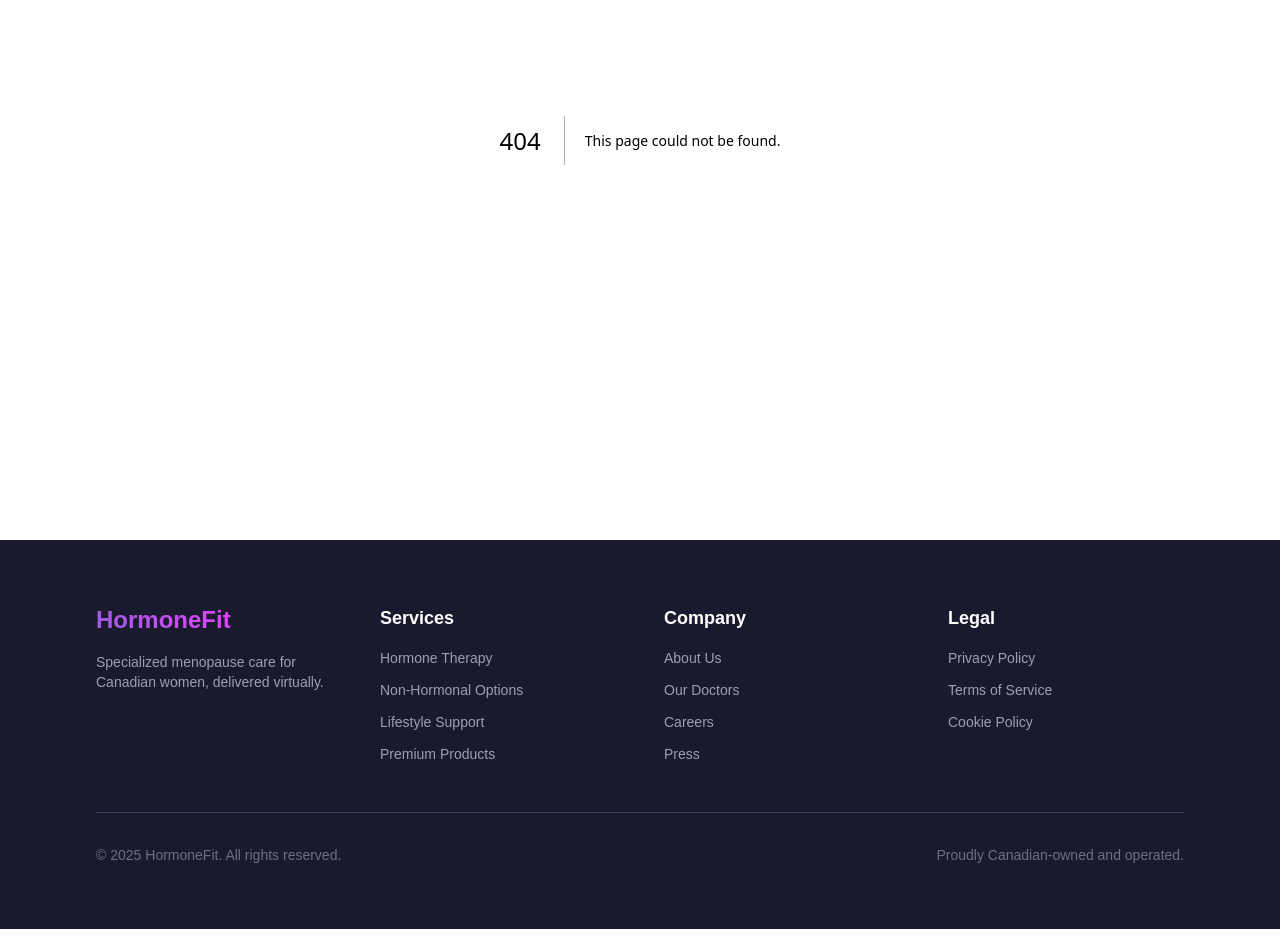
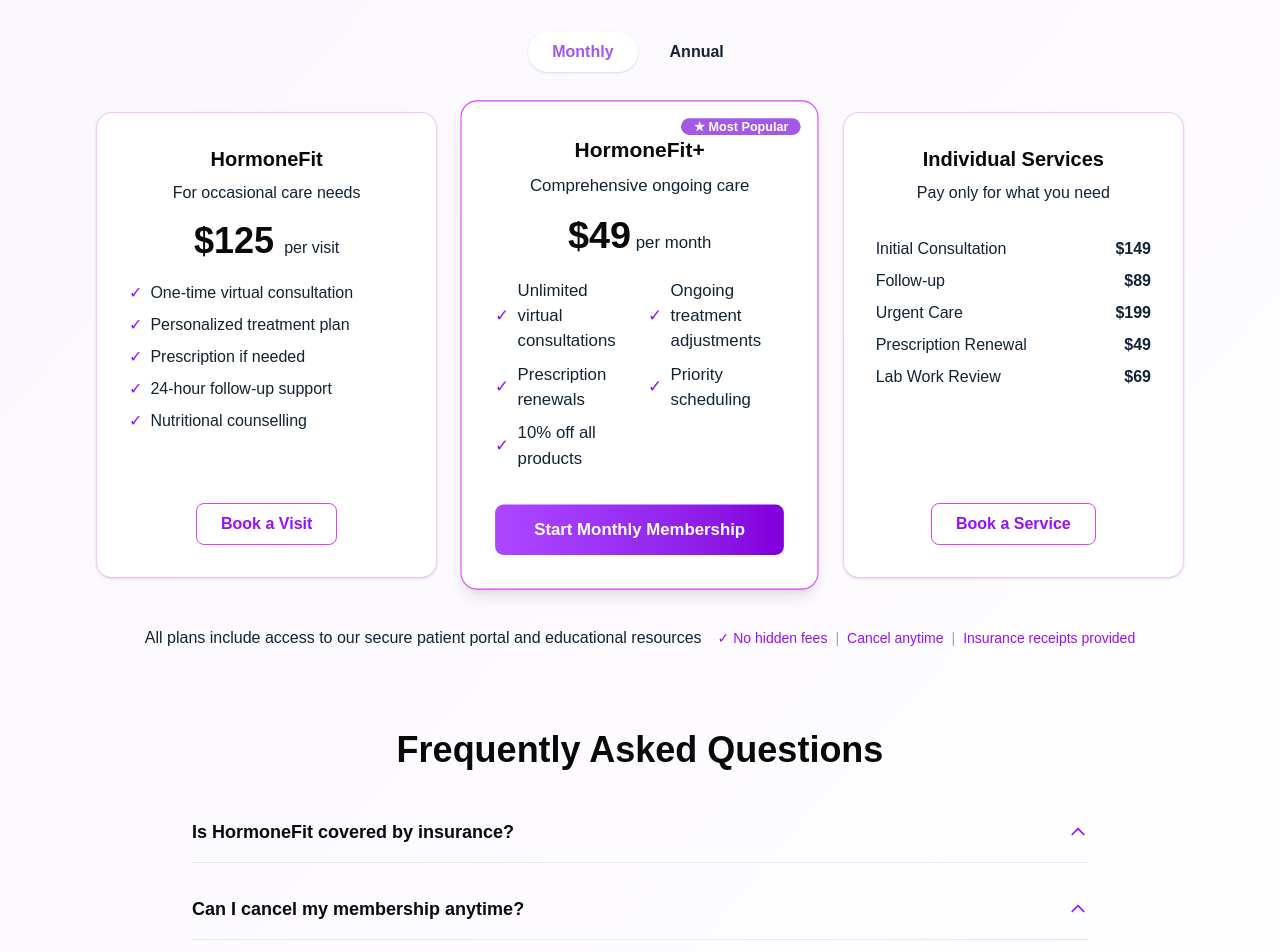
Before and after one commit to Spicfy/HormoneFit, a Next.js app: page /price in a window 1280 px wide. Before the commit this address had no page. Shown: the part 260-1212 px from the top of the page. Before the commit the page ends 1189 px from the top, so only its background shows below. Built offline with nearby package versions, Linux system fonts and the light colour scheme.

Commit message:
pricing 2.0

```diff
--- a/app/faq/page.tsx
+++ b/app/faq/page.tsx
@@ -110,7 +110,7 @@ export default function FAQPage() {
   const [openQuestion, setOpenQuestion] = useState<number | null>(null);
 
   return (
-    <main className="bg-whitetxt min-h-screen font-sans text-blacktxt py-20 px-4 md:px-24">
+    <main className="bg-whitetxt min-h-screen font-sans text-blacktxt py-30 px-4 md:px-24">
       <div className="max-w-4xl mx-auto text-center">
         <h1 className="text-4xl md:text-6xl font-bold bg-gradient-to-r from-accent1 to-accent2 bg-clip-text text-transparent mb-4">
           Frequently Asked Questions
--- a/app/page.tsx
+++ b/app/page.tsx
@@ -228,7 +228,7 @@ export default function Home() {
 							{/* Card 1 */}
 							<div className="bg-whitetxt rounded-2xl border border-accent2/30 shadow p-8 flex flex-col">
 								<div className="w-12 h-12 flex items-center justify-center rounded-full bg-accent1/10 mb-4">
-									<img src="/leaf.svg" alt="" className="w-7 h-7" />
+									<img src="/heart.svg" alt="" className="w-7 h-7" />
 								</div>
 								<h3 className="text-xl font-bold text-blacktxt mb-2">Hormone Therapy</h3>
 								<p className="text-secondarytxt">
@@ -238,7 +238,7 @@ export default function Home() {
 							{/* Card 2 */}
 							<div className="bg-whitetxt rounded-2xl border border-accent2/30 shadow p-8 flex flex-col">
 								<div className="w-12 h-12 flex items-center justify-center rounded-full bg-accent2/10 mb-4">
-									<img src="/pill.svg" alt="" className="w-7 h-7" />
+									<img src="/heart.svg" alt="" className="w-7 h-7" />
 								</div>
 								<h3 className="text-xl font-bold text-blacktxt mb-2">Non-Hormonal Medications</h3>
 								<p className="text-secondarytxt">
@@ -248,7 +248,7 @@ export default function Home() {
 							{/* Card 3 */}
 							<div className="bg-whitetxt rounded-2xl border border-accent2/30 shadow p-8 flex flex-col">
 								<div className="w-12 h-12 flex items-center justify-center rounded-full bg-accent1/10 mb-4">
-									<img src="/lifestyle.svg" alt="" className="w-7 h-7" />
+									<img src="/heart.svg" alt="" className="w-7 h-7" />
 						</div>
 								<h3 className="text-xl font-bold text-blacktxt mb-2">Lifestyle Modifications</h3>
 								<p className="text-secondarytxt">
@@ -258,7 +258,7 @@ export default function Home() {
 							{/* Card 4 */}
 							<div className="bg-whitetxt rounded-2xl border border-accent2/30 shadow p-8 flex flex-col">
 								<div className="w-12 h-12 flex items-center justify-center rounded-full bg-accent2/10 mb-4">
-									<img src="/supplement.svg" alt="" className="w-7 h-7" />
+									<img src="/heart.svg" alt="" className="w-7 h-7" />
 								</div>
 								<h3 className="text-xl font-bold text-blacktxt mb-2">Supplements & Products</h3>
 								<p className="text-secondarytxt">
--- /dev/null
+++ b/app/price/page.tsx
@@ -0,0 +1,176 @@
+"use client";
+
+import React, { useState } from "react";
+import Link from "next/link";
+
+interface FAQItemProps {
+  question: string;
+  answer: string;
+}
+
+const FAQItem: React.FC<FAQItemProps> = ({ question, answer }) => {
+  const [isOpen, setIsOpen] = useState(false);
+
+  return (
+    <div className="border-b border-gray-200 last:border-b-0">
+      <button
+        className="flex justify-between items-center w-full text-left py-4 font-semibold text-lg text-blacktxt hover:text-purple-700 transition-colors duration-200"
+        onClick={() => setIsOpen(!isOpen)}
+      >
+        {question}
+        <svg
+          className={`w-5 h-5 transition-transform duration-200 text-purple-600 ${isOpen ? "rotate-180" : ""}`}
+          fill="none"
+          stroke="currentColor"
+          viewBox="0 0 24 24"
+          xmlns="http://www.w3.org/2000/svg"
+        >
+          <path
+            strokeLinecap="round"
+            strokeLinejoin="round"
+            strokeWidth="2"
+            d={isOpen ? "M19 9l-7 7-7-7" : "M5 15l7-7 7 7"}
+          ></path>
+        </svg>
+      </button>
+      {isOpen && (
+        <p className="text-secondarytxt text-base pb-4 pr-6 leading-relaxed">
+          {answer}
+        </p>
+      )}
+    </div>
+  );
+};
+
+export default function PricePage() {
+  const [isYearly, setIsYearly] = useState(false);
+
+  const faqData = [
+    {
+      question: "Is HormoneFit covered by insurance?",
+      answer:
+        "Many extended health plans cover our services. We provide detailed receipts that you can submit to your insurance provider for reimbursement. We recommend checking with your provider for specific coverage details.",
+    },
+    {
+      question: "Can I cancel my membership anytime?",
+      answer:
+        "Yes, you can cancel your monthly membership at any time. Annual memberships can be cancelled within the first 30 days for a full refund, or after that for a prorated refund minus a small administrative fee.",
+    },
+    {
+      question: "How quickly can I see a doctor?",
+      answer:
+        "Most members can book same-day or next-day appointments. Urgent care appointments are typically available within hours. Our goal is to connect you with a specialist as quickly as possible.",
+    },
+    {
+      question: "Are your doctors licensed in Canada?",
+      answer:
+        "Yes, all of our doctors are fully licensed to practice medicine in Canada and have specialized training in menopause care. We have doctors licensed in every province and territory.",
+    },
+  ];
+
+  return (
+    <main className="min-h-screen bg-gradient-to-br from-purple-50 to-white text-blacktxt py-20 px-4 md:px-24">
+      <div className="max-w-7xl mx-auto text-center">
+        <h1 className="text-5xl md:text-6xl font-bold mb-4">Personalized Care for Your Menopause Journey</h1>
+        <p className="text-lg text-secondarytxt mb-12">Choose the option that best supports your wellness needs</p>
+
+        <div className="flex items-center justify-center mb-10">
+            <button
+                className={`px-6 py-2 rounded-full font-semibold text-base transition-all ${
+                    !isYearly ? "bg-whitetxt text-accent1 shadow" : "bg-transparent text-secondarytxt"
+                }`}
+                onClick={() => setIsYearly(false)}
+            >
+                Monthly
+            </button>
+            <button
+                className={`px-6 py-2 rounded-full font-semibold text-base transition-all ml-2 ${
+                    isYearly ? "bg-whitetxt text-accent1 shadow" : "bg-transparent text-secondarytxt"
+                }`}
+                onClick={() => setIsYearly(true)}
+            >
+                Annual <span className="ml-1 text-accent1 font-medium">{isYearly && "Save 15%"}</span>
+            </button>
+        </div>
+
+        <div className="grid grid-cols-1 md:grid-cols-3 gap-8 w-full">
+          <div className="bg-whitetxt rounded-2xl shadow p-8 flex flex-col items-center border border-accent2/30">
+            <h3 className="text-xl font-bold text-blacktxt mb-2">HormoneFit</h3>
+            <p className="text-secondarytxt mb-4">For occasional care needs</p>
+            <div className="text-4xl font-bold text-blacktxt mb-1">$125 <span className="text-base font-normal text-secondarytxt">per visit</span></div>
+            <ul className="text-secondarytxt text-base space-y-2 mb-8 mt-4 w-full text-left">
+              <li className="flex items-center"><span className="text-purple-600 mr-2">✓</span>One-time virtual consultation</li>
+              <li className="flex items-center"><span className="text-purple-600 mr-2">✓</span>Personalized treatment plan</li>
+              <li className="flex items-center"><span className="text-purple-600 mr-2">✓</span>Prescription if needed</li>
+              <li className="flex items-center"><span className="text-purple-600 mr-2">✓</span>24-hour follow-up support</li>
+              <li className="flex items-center"><span className="text-purple-600 mr-2">✓</span>Nutritional counselling</li>
+            </ul>
+            <Link href="#" className="border border-accent2 text-purple-600 font-semibold rounded-lg px-6 py-2 mt-auto hover:bg-purple-50 transition">Book a Visit</Link>
+          </div>
+
+          <div className="bg-whitetxt rounded-2xl shadow-lg p-8 flex flex-col items-center border border-accent2 relative scale-105 z-10">
+            <span className="absolute top-4 right-4 bg-accent1 text-white text-xs font-bold px-3 py-0.9 rounded-full">★ Most Popular</span>
+            <h3 className="text-xl font-bold text-blacktxt mb-2">HormoneFit+</h3>
+            <p className="text-secondarytxt mb-4">Comprehensive ongoing care</p>
+            <div className="text-4xl font-bold text-blacktxt mb-1">
+              {isYearly ? "$499" : "$49"}
+              <span className="text-base font-normal text-secondarytxt">{isYearly ? " per year" : " per month"}</span>
+            </div>
+            {isYearly && (
+              <div className="text-xs text-purple-600 font-semibold mb-2">2 months free</div>
+            )}
+            <ul className="text-secondarytxt text-base space-y-2 mb-8 mt-4 w-full grid grid-cols-1 md:grid-cols-2 gap-x-4 text-left">
+              <li className="flex items-center"><span className="text-purple-600 mr-2">✓</span>Unlimited virtual consultations</li>
+              <li className="flex items-center"><span className="text-purple-600 mr-2">✓</span>Ongoing treatment adjustments</li>
+              <li className="flex items-center"><span className="text-purple-600 mr-2">✓</span>Prescription renewals</li>
+              <li className="flex items-center"><span className="text-purple-600 mr-2">✓</span>Priority scheduling</li>
+              <li className="flex items-center"><span className="text-purple-600 mr-2">✓</span>{isYearly ? "15% off all products" : "10% off all products"}</li>
+              {isYearly && (
+                <>
+                  <li className="flex items-center"><span className="text-purple-600 mr-2">✓</span>Free shipping on all products</li>
+                  <li className="flex items-center"><span className="text-purple-600 mr-2">✓</span>Annual comprehensive review</li>
+                </>
+              )}
+            </ul>
+            <Link href="#" className="w-full bg-gradient-to-r from-purple-500 to-purple-700 text-white font-bold rounded-lg px-6 py-3 mt-auto hover:opacity-90 transition">
+              {isYearly ? "Start Annual Membership" : "Start Monthly Membership"}
+            </Link>
+          </div>
+
+          <div className="bg-whitetxt rounded-2xl shadow p-8 flex flex-col items-center border border-accent2/30">
+            <h3 className="text-xl font-bold text-blacktxt mb-2">Individual Services</h3>
+            <p className="text-secondarytxt mb-4">Pay only for what you need</p>
+            <ul className="text-secondarytxt text-base space-y-2 mb-8 mt-4 w-full text-left">
+              <li className="flex justify-between"><span>Initial Consultation</span><span className="font-semibold">$149</span></li>
+              <li className="flex justify-between"><span>Follow-up</span><span className="font-semibold">$89</span></li>
+              <li className="flex justify-between"><span>Urgent Care</span><span className="font-semibold">$199</span></li>
+              <li className="flex justify-between"><span>Prescription Renewal</span><span className="font-semibold">$49</span></li>
+              <li className="flex justify-between"><span>Lab Work Review</span><span className="font-semibold">$69</span></li>
+            </ul>
+            <Link href="#" className="border border-accent2 text-purple-600 font-semibold rounded-lg px-6 py-2 mt-auto hover:bg-purple-50 transition">Book a Service</Link>
+          </div>
+        </div>
+
+        <div className="mt-12 text-center text-secondarytxt text-base">
+          <div className="flex flex-col md:flex-row items-center justify-center gap-4">
+            <span>All plans include access to our secure patient portal and educational resources</span>
+            <span className="flex items-center gap-2 text-purple-600 text-sm">
+              ✓ No hidden fees
+              <span className="text-gray-400">|</span>
+              Cancel anytime
+              <span className="text-gray-400">|</span>
+              Insurance receipts provided
+            </span>
+          </div>
+        </div>
+
+        <h2 className="text-3xl md:text-4xl font-bold mt-20 mb-8 text-blacktxt">Frequently Asked Questions</h2>
+        <div className="space-y-4 max-w-4xl mx-auto text-left">
+          {faqData.map((faq, index) => (
+            <FAQItem key={index} question={faq.question} answer={faq.answer} />
+          ))}
+        </div>
+      </div>
+    </main>
+  );
+}
--- a/app/treatments/page.tsx
+++ b/app/treatments/page.tsx
@@ -23,7 +23,7 @@ export default function TreatmentsPage() {
 					<h1 className="text-4xl md:text-6xl font-bold text-whitetxt leading-tight">
 						Comprehensive Menopause Treatments
 					</h1>
-					<h2 className="text-white py-10 md:text-1xl">Evidence-based treatments tailored to your unique symptoms and health history.</h2>
+					<h2 className="text-white">Evidence-based treatments tailored to your unique symptoms and health history.</h2>
 
 
 				</div>
--- a/components/header.tsx
+++ b/components/header.tsx
@@ -64,7 +64,7 @@ export default function Header() {
 					<nav className="hidden md:flex space-x-6">
 						<Link href="/about" className="hover:text-accent1 transition-colors">About</Link>
 						<Link href="/treatments" className="hover:text-accent1 transition-colors">Treatments</Link>
-						<Link href="/pricing" className="hover:text-accent1 transition-colors">Pricing</Link>
+						<Link href="/price" className="hover:text-accent1 transition-colors">Pricing</Link>
 						<Link href="/faq" className="hover:text-accent1 transition-colors">FAQ</Link>
 						<Link href="/contact" className="hover:text-accent1 transition-colors">Contact</Link>
 					</nav>
```
Also changed, not shown: public/pill.svg (added).
